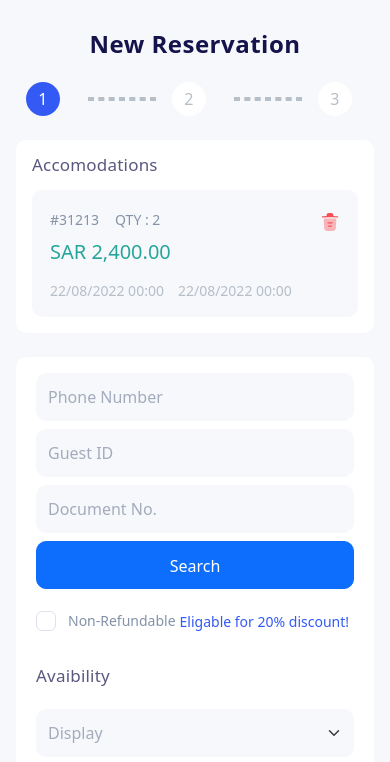
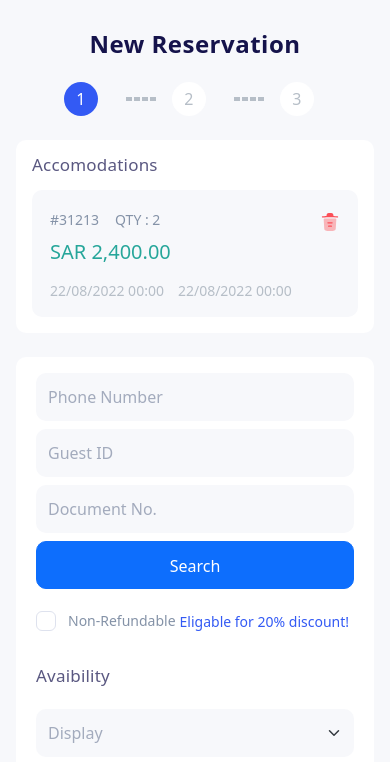
Before and after one commit to DevShahidul/ewaa, a plain HTML site: page new-reservations.html in a window 390 px wide. Shown: the part 75-837 px from the top of the page. Drawn offline with Linux system fonts and the light colour scheme.

Commit message:
Fixed steps responsive issue

```diff
--- a/css/main.css
+++ b/css/main.css
@@ -1794,3 +1794,9 @@ a:not(.nav-link, .btn):hover {
         width: calc(100% - .75rem);
     }
 }
+
+@media screen and (max-width: 575px) {
+    .step-item:not(:first-child)::before {
+        width: 30px;
+    }
+}
```
